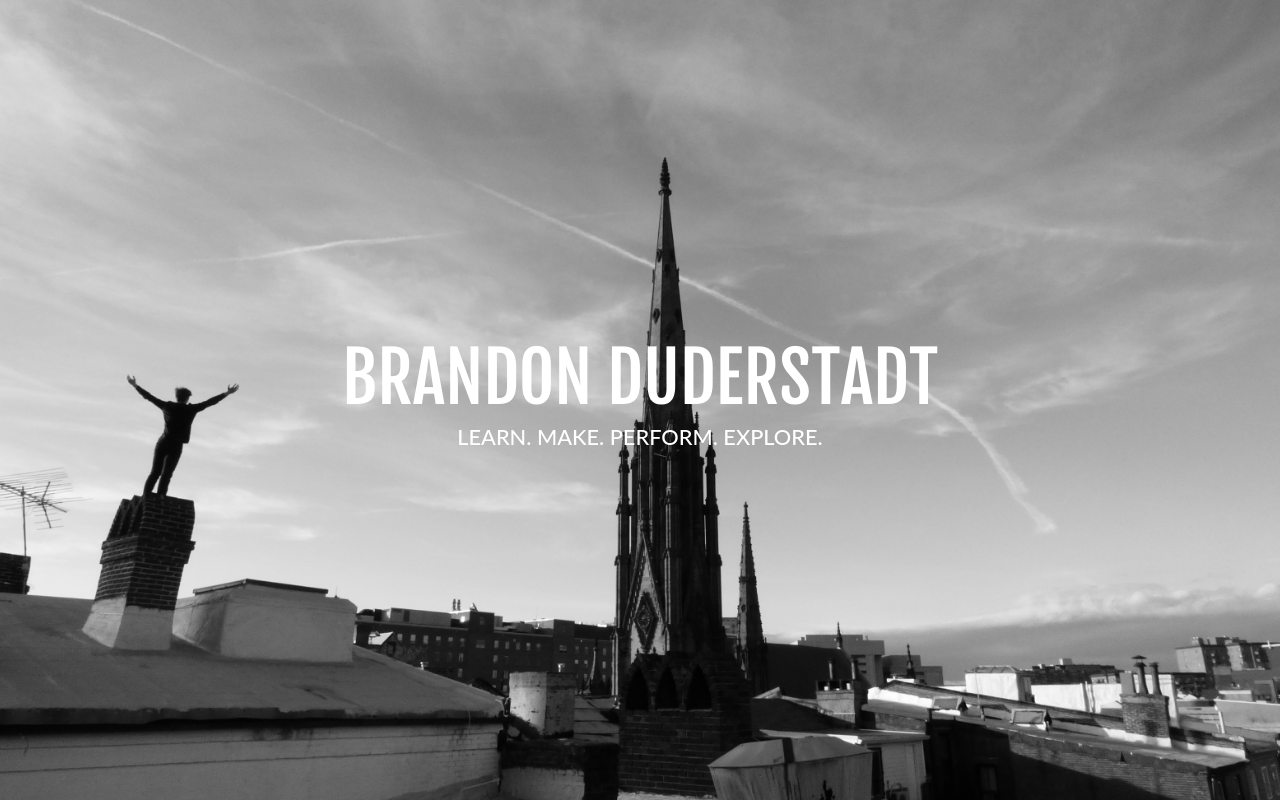
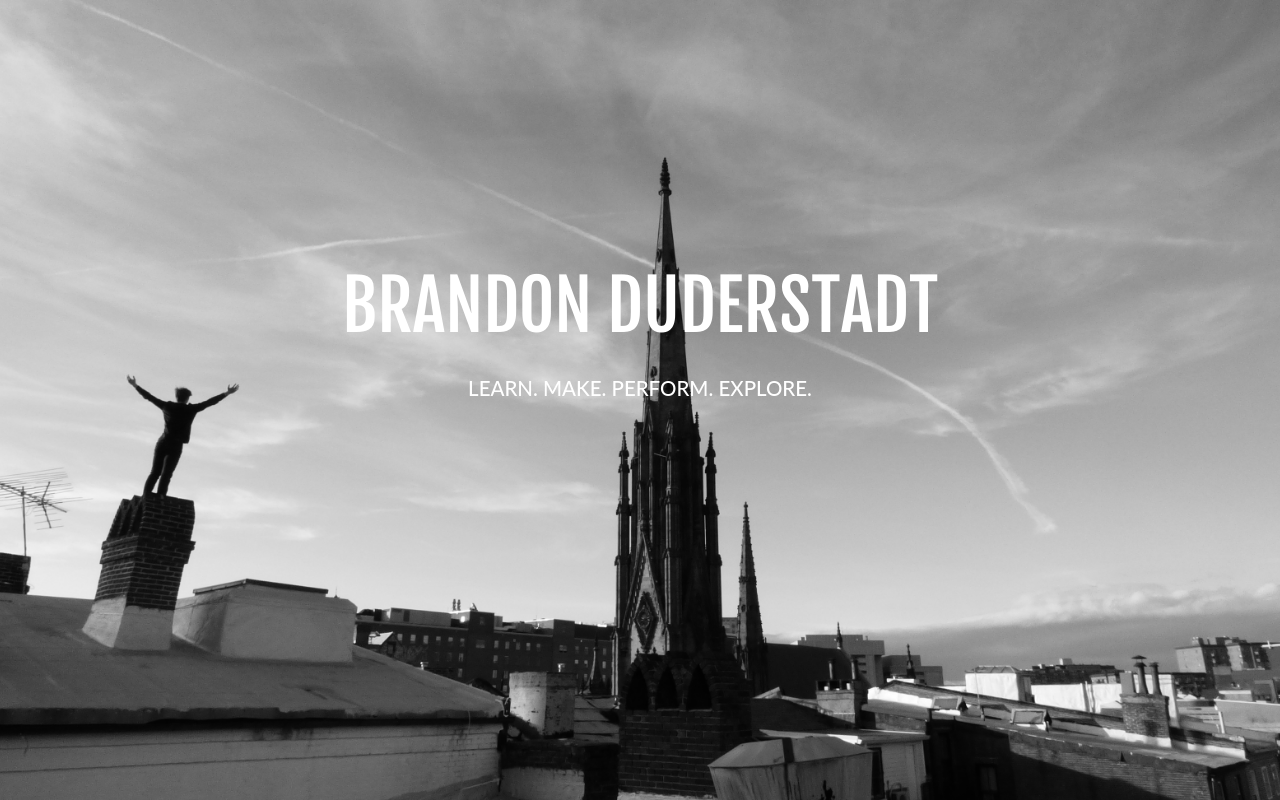
Before and after one commit to bstadt/bstadt.com, a Flask app: page / in a window 1280 px wide. Run offline with Flask 2, Linux system fonts and the light colour scheme; some libraries are stand-ins or nearby versions; some web fonts are replaced.

Commit message:
fixed dynamic resizing and spacing on splash page

```diff
--- a/static/styles/style.css
+++ b/static/styles/style.css
@@ -51,5 +51,5 @@ html {
 
 .intro .intro-body .intro-text {
 	font-family: lato;
-    font-size: 1.7vw;
+    font-size: 1.6vw;
 }
--- a/templates/index.html
+++ b/templates/index.html
@@ -15,7 +15,10 @@
 					<div class="row">
 						<div class="col-md-10 col-md-offset-1">
 							<h1 class="brand-heading">BRANDON DUDERSTADT</h1>
-							<h4 class="intro-text">LEARN. MAKE. PERFORM. EXPLORE.</H4>
+							<h6>&nbsp;<h6>
+							<h4 class="intro-text">LEARN. MAKE. PERFORM. EXPLORE.</h4>
+							<h1>&nbsp;<h1>
+							<h2>&nbsp;<h2>
 						</div>
 					</div>
 				</div>
```
Also changed, not shown: 1 other file.
